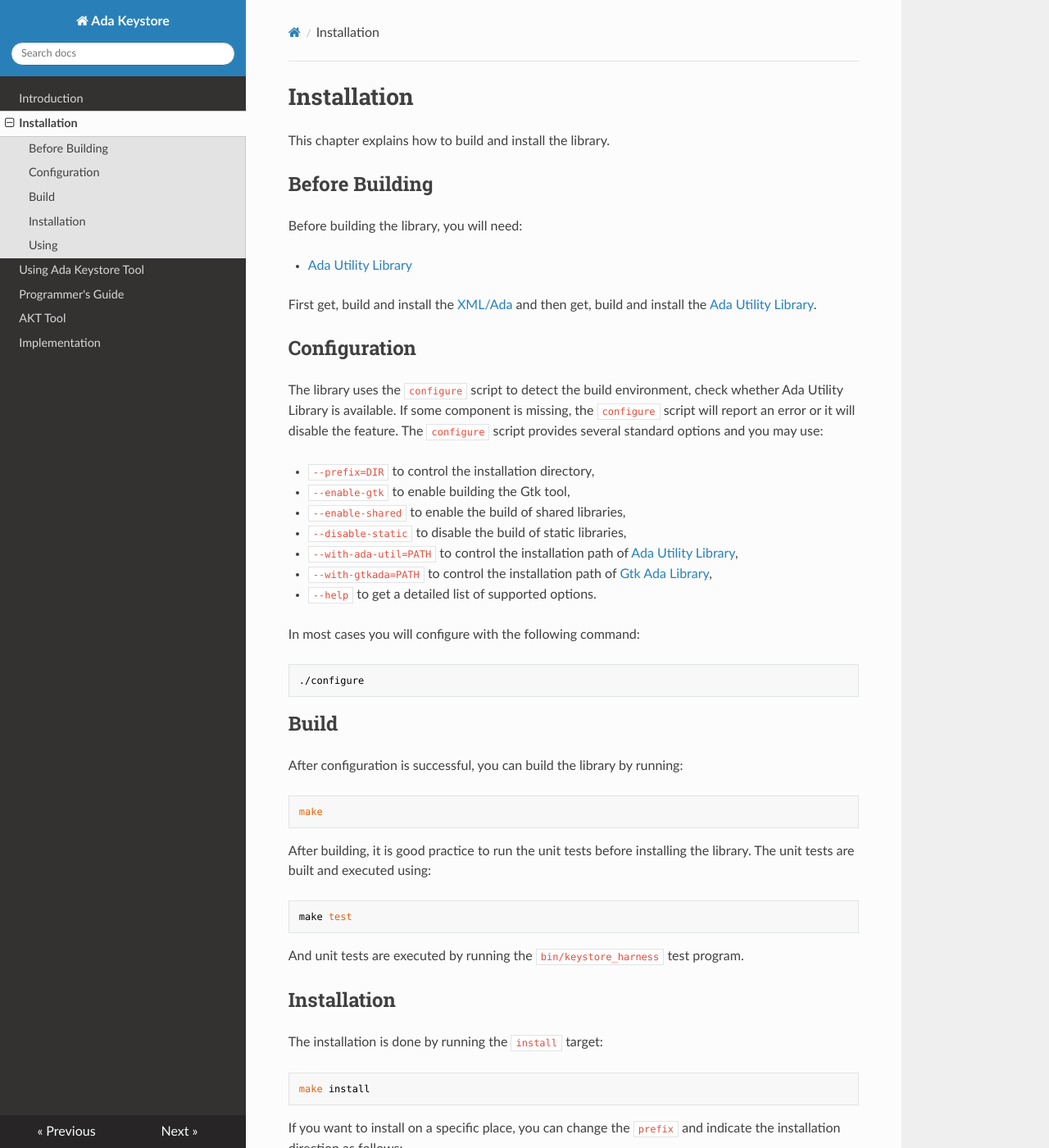
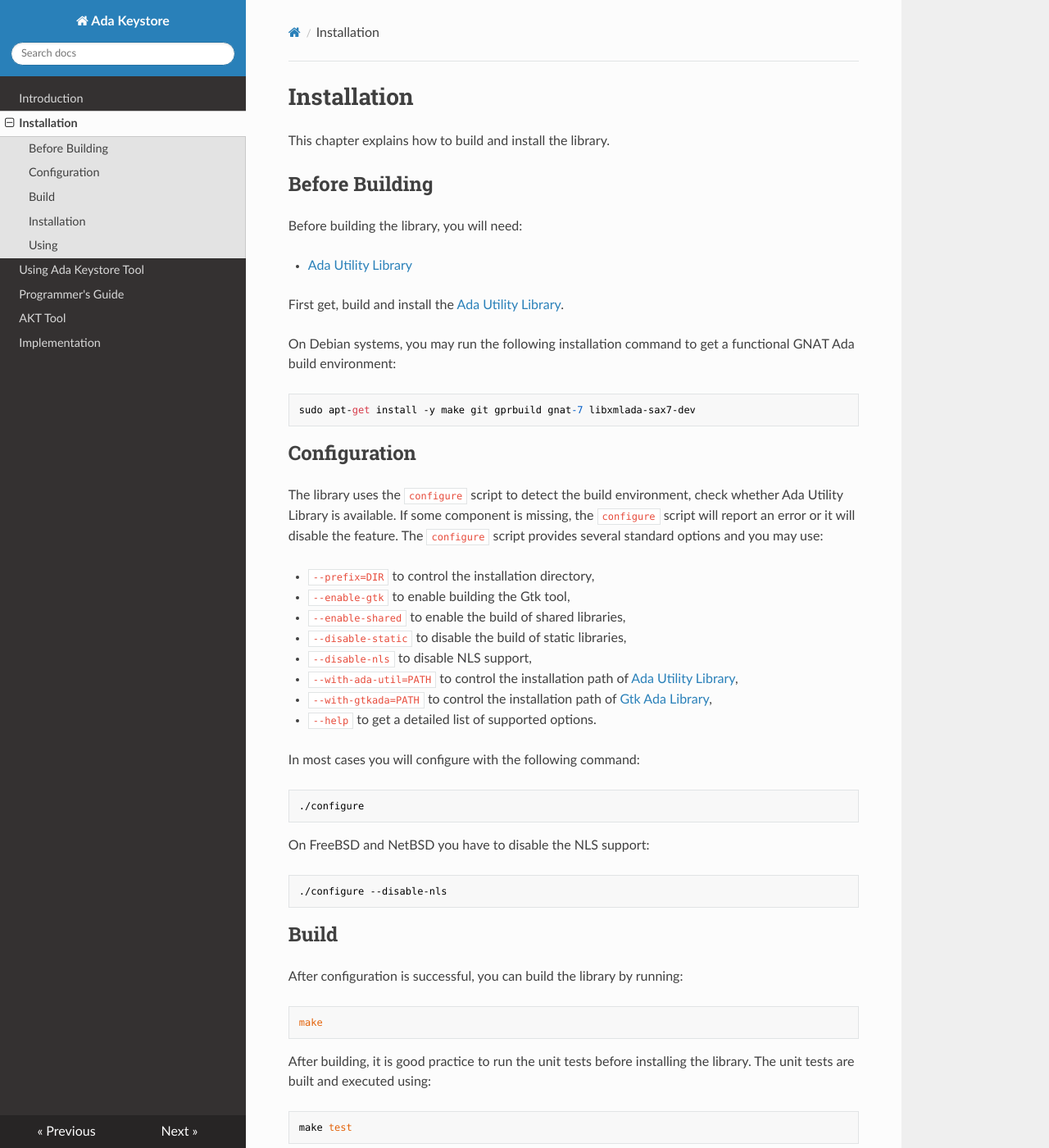
Before and after one commit to stcarrez/ada-keystore, an MkDocs documentation site: the page built from docs/Installation.md, in a window 1280 px wide and 1400 px high. Shown: the whole window at 82% size. Built offline with MkDocs 1.6.1, drawn with Linux system fonts in a browser that asks for light colours; nearby versions of some CDN libraries; old or Windows-style settings are respelled for this version of MkDocs.

Commit message:
Update the documentation

````diff
--- a/docs/Installation.md
+++ b/docs/Installation.md
@@ -8,8 +8,14 @@ Before building the library, you will need:
 
 * [Ada Utility Library](https://github.com/stcarrez/ada-util)
 
-First get, build and install the [XML/Ada](http://libre.adacore.com/libre/tools/xmlada/)
-and then get, build and install the [Ada Utility Library](https://github.com/stcarrez/ada-util).
+First get, build and install the [Ada Utility Library](https://github.com/stcarrez/ada-util).
+
+On Debian systems, you may run the following installation command
+to get a functional GNAT Ada build environment:
+
+```
+sudo apt-get install -y make git gprbuild gnat-7 libxmlada-sax7-dev
+```
 
 ## Configuration
 
@@ -23,6 +29,7 @@ and you may use:
   * `--enable-gtk` to enable building the Gtk tool,
   * `--enable-shared` to enable the build of shared libraries,
   * `--disable-static` to disable the build of static libraries,
+  * `--disable-nls` to disable NLS support,
   * `--with-ada-util=PATH` to control the installation path of [Ada Utility Library](https://github.com/stcarrez/ada-util),
   * `--with-gtkada=PATH` to control the installation path of [Gtk Ada Library](https://github.com/AdaCore/GtkAda),
   * `--help` to get a detailed list of supported options.
@@ -32,6 +39,10 @@ In most cases you will configure with the following command:
 ./configure
 ```
 
+On FreeBSD and NetBSD you have to disable the NLS support:
+```
+./configure --disable-nls
+```
 
 ## Build
 
````
Also changed, not shown: docs/index.md (+3 -3 lines).
